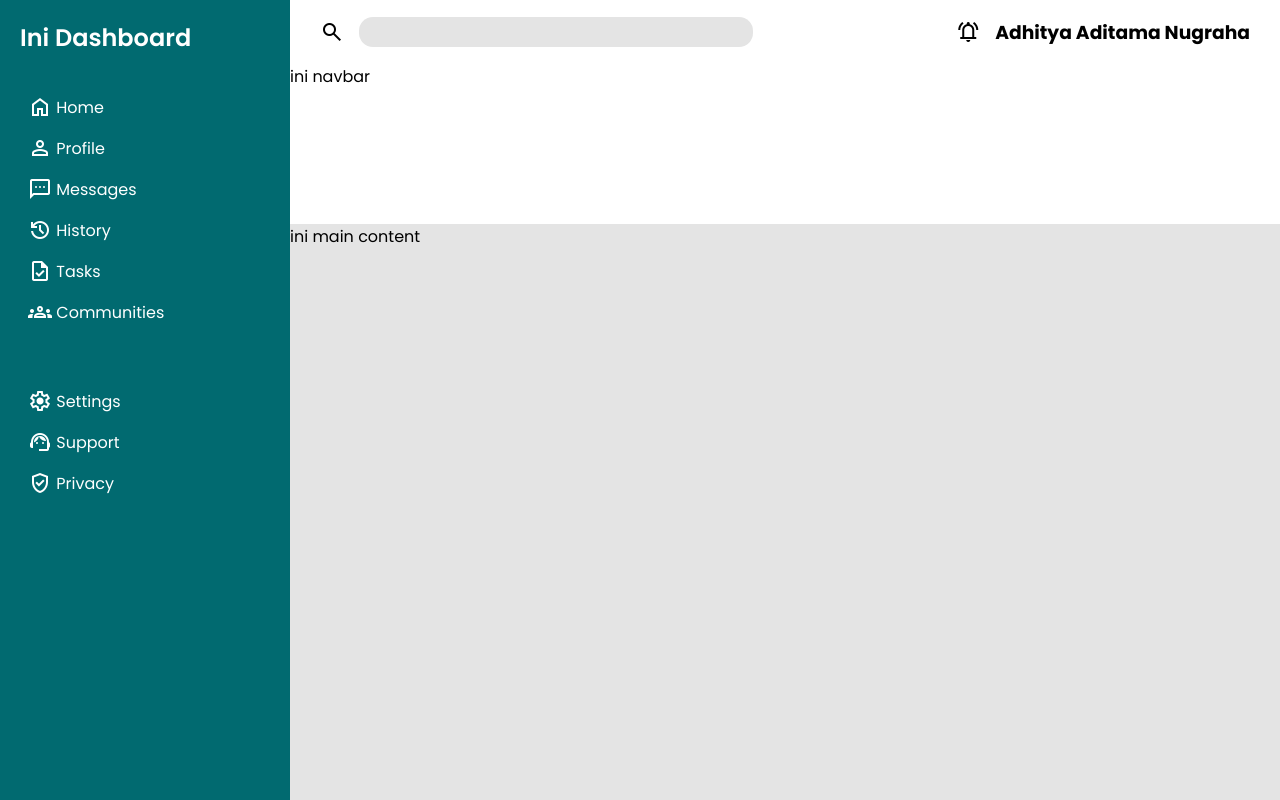
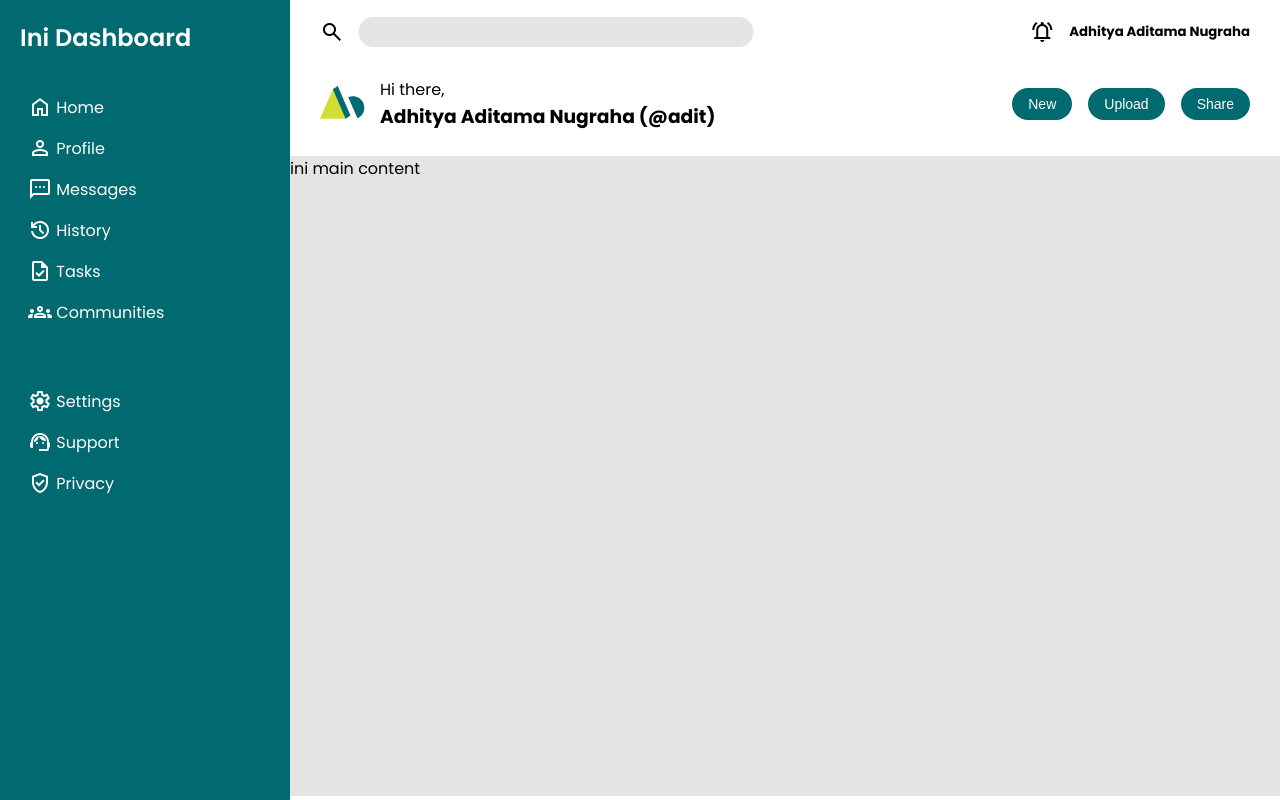
Before and after one commit to aaditamanugraha/admin-dashboard, a plain HTML site: page index.html in a window 1280 px wide. Drawn offline with nearby package versions, Linux system fonts and the light colour scheme.

Commit message:
Initial styling navbar

```diff
--- a/index.html
+++ b/index.html
@@ -71,10 +71,26 @@
             </span></a
           >
 
-          <h3>Adhitya Aditama Nugraha</h3>
+          <h5>Adhitya Aditama Nugraha</h5>
         </div>
       </div>
-      <nav>ini navbar</nav>
+
+      <nav>
+        <div class="left-nav-container">
+          <img src="source/image/Logo Adit.svg" alt="logo-adit" />
+
+          <div class="name-container">
+            <p>Hi there,</p>
+            <h3>Adhitya Aditama Nugraha (@adit)</h3>
+          </div>
+        </div>
+
+        <div class="nav-button">
+          <button>New</button>
+          <button>Upload</button>
+          <button>Share</button>
+        </div>
+      </nav>
       <main>ini main content</main>
     </div>
   </body>
--- a/style.css
+++ b/style.css
@@ -96,16 +96,54 @@ aside > .settings {
   outline: none;
 }
 
-.container > .search-container > #search-right > h3 {
+.container > nav {
+  display: flex;
+  align-items: center;
+  background-color: var(--main-bg);
+  height: 10vh;
+  padding: 0 30px 12px 30px;
+}
+
+.container > nav > .left-nav-container {
+  display: flex;
+  align-items: center;
+  width: 50%;
+
+}
+
+.container > nav > .left-nav-container > img {
+  width: fit-content;
+  height: fit-content;
+  margin-right: 12px;
+}
+
+.container > nav > .left-nav-container > .name-container > p, h3 {
   margin: 0;
 }
 
-.container > nav {
-  background-color: var(--main-bg);
-  height: 20vh;
+.container > nav > .nav-button {
+  width: 50%;
+  display: flex;
+  justify-content: flex-end;
+}
+
+.container > nav > .nav-button > button {
+  background-color: var(--main-color);
+  color: var(--main-bg);
+  border: none;
+  border-radius: 16px;
+  padding: 8px 16px;
+  margin-left: 16px;
+  font-size: 14px;
+}
+
+.container > nav > .nav-button > button:hover {
+  cursor: pointer;
+  background-color: var(--secondary-color);
+  color: var(--main-color);
 }
 
 .container > main {
   background-color: var(--secondary-bg);
-  height: calc(100vh - 28vh);
+  height: calc(100vh - 20vh);
 }
```
Also changed, not shown: source/image/Logo Adit.svg (added).
